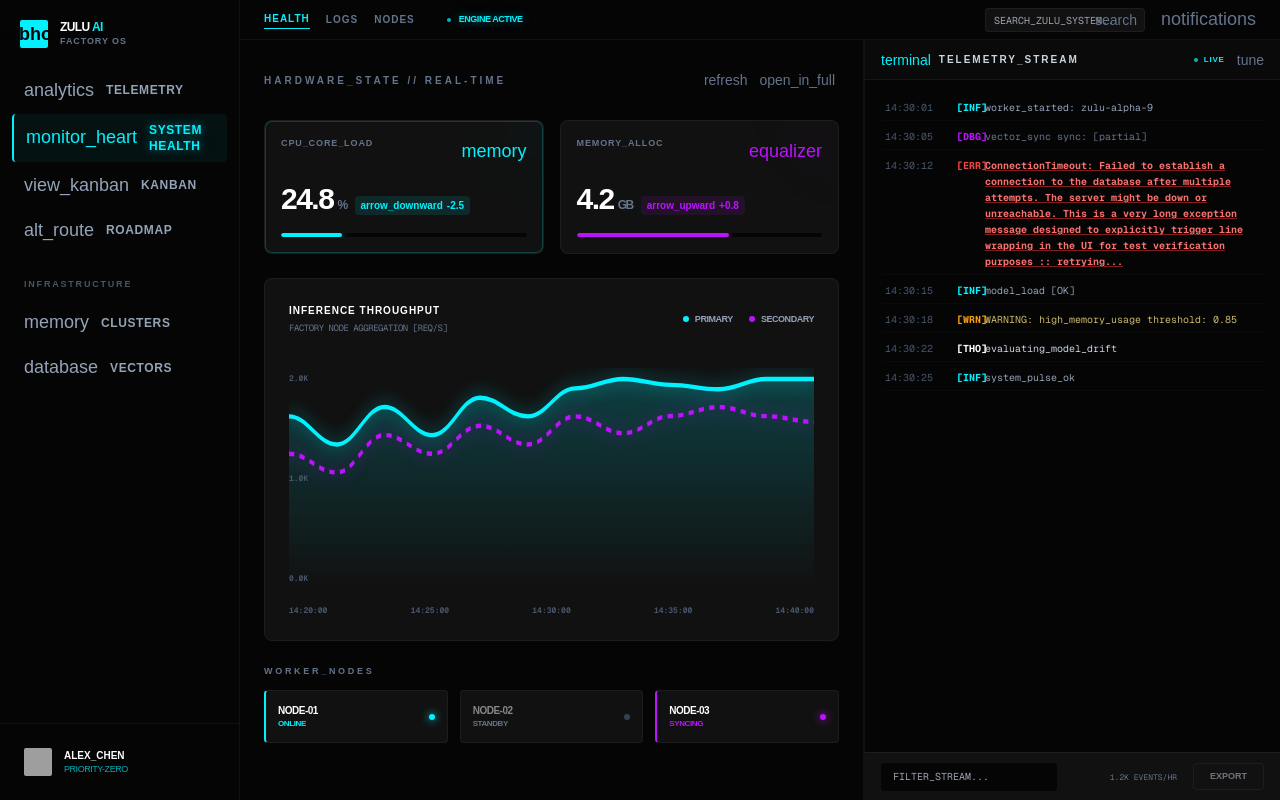
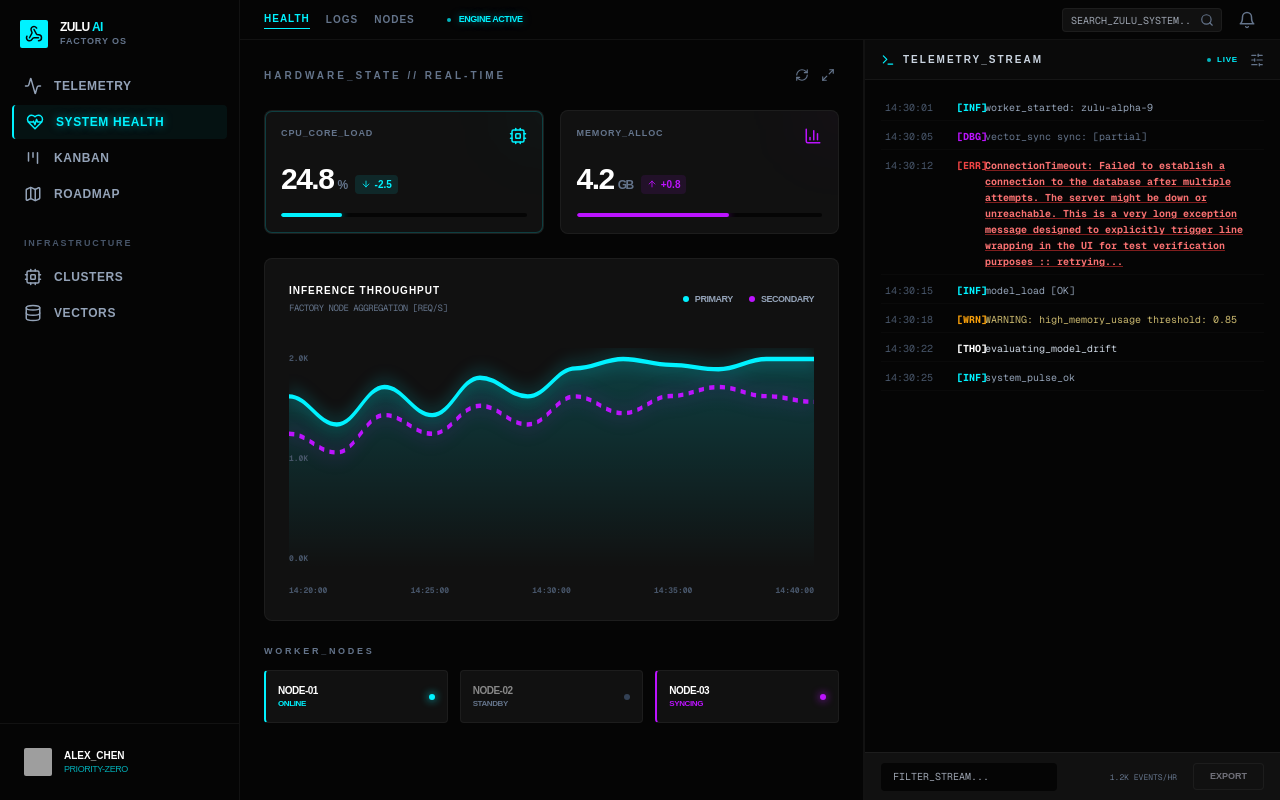
Before and after one commit to watkajtys/builderloom-zulu-1773028070, a React (Vite) app: page /system-health in a window 1280 px wide. Built offline with nearby package versions, Linux system fonts and the light colour scheme; grey boxes are pictures that could not be loaded.

Commit message:
feat: implementation attempt 1

```diff
--- a/src/components/Header.tsx
+++ b/src/components/Header.tsx
@@ -1,4 +1,5 @@
 import React from 'react';
+import { Search, Bell } from 'lucide-react';
 
 export function Header() {
   return (
@@ -17,10 +18,10 @@ export function Header() {
       <div className="flex items-center gap-4">
         <div className="relative">
           <input className="h-6 pl-2 pr-8 text-[10px] bg-dark-surface border border-border-muted rounded text-slate-300 focus:border-electric-blue focus:ring-0 w-40 transition-all font-mono" placeholder="SEARCH_ZULU_SYSTEM..." type="text" />
-          <span className="material-symbols-outlined absolute right-2 top-1/2 -translate-y-1/2 text-slate-500 text-sm">search</span>
+          <Search size={14} className="absolute right-2 top-1/2 -translate-y-1/2 text-slate-500" />
         </div>
         <button className="text-slate-500 hover:text-electric-blue transition-colors">
-          <span className="material-symbols-outlined text-[18px]">notifications</span>
+          <Bell size={18} />
         </button>
       </div>
     </header>
--- a/src/components/MetricCard.tsx
+++ b/src/components/MetricCard.tsx
@@ -1,8 +1,9 @@
 import React from 'react';
+import { ArrowUp, ArrowDown } from 'lucide-react';
 
 interface MetricCardProps {
   title: string;
-  icon: string;
+  icon: React.ReactNode;
   value: string;
   unit: string;
   change: string;
@@ -26,16 +27,14 @@ export function MetricCard({ title, icon, value, unit, change, trend, percentage
       <div className={`absolute top-0 right-0 w-16 h-16 ${bgClass} -mr-8 -mt-8 rounded-full blur-2xl`}></div>
       <div className="flex justify-between items-start mb-4">
         <span className="text-[9px] font-black text-slate-500 uppercase tracking-widest">{title}</span>
-        <span className={`material-symbols-outlined ${textClass} text-lg`}>{icon}</span>
+        <span className={`${textClass}`}>{icon}</span>
       </div>
       <div className="flex items-baseline gap-2">
         <span className="text-3xl font-black text-white tracking-tighter">
           {value}<span className="text-xs text-slate-500 ml-1">{unit}</span>
         </span>
         <span className={`text-[10px] ${textClass} font-bold flex items-center ${bgBadgeClass} px-1.5 py-0.5 rounded`}>
-          <span className="material-symbols-outlined text-[10px] mr-1">
-            {trend === 'up' ? 'arrow_upward' : 'arrow_downward'}
-          </span>
+          {trend === 'up' ? <ArrowUp size={10} className="mr-1" /> : <ArrowDown size={10} className="mr-1" />}
           {trend === 'up' ? '+' : '-'}{change}
         </span>
       </div>
--- a/src/components/Sidebar.tsx
+++ b/src/components/Sidebar.tsx
@@ -1,5 +1,6 @@
 import React from 'react';
 import { NavLink } from 'react-router-dom';
+import { Webhook, Activity, HeartPulse, Kanban, Map, Cpu, Database } from 'lucide-react';
 
 export function Sidebar() {
   return (
@@ -7,7 +8,7 @@ export function Sidebar() {
       <div className="p-5">
         <div className="flex items-center gap-3">
           <div className="w-7 h-7 bg-electric-blue flex items-center justify-center text-obsidian rounded-sm">
-            <span className="material-symbols-outlined text-lg font-bold">webhook</span>
+            <Webhook size={18} className="font-bold" />
           </div>
           <div className="flex flex-col">
             <h1 className="text-xs font-black leading-tight uppercase tracking-tighter text-white">Zulu <span className="text-electric-blue">AI</span></h1>
@@ -17,19 +18,19 @@ export function Sidebar() {
       </div>
       <nav className="flex-1 px-3 space-y-0.5">
         <NavLink to="/" className={({ isActive }) => `flex items-center gap-3 px-3 py-2 rounded transition-all group ${isActive ? 'bg-electric-blue/5 text-electric-blue border-l-2 border-electric-blue' : 'text-slate-400 hover:text-electric-blue hover:bg-white/5'}`}>
-          <span className="material-symbols-outlined text-[18px]">analytics</span>
+          <Activity size={18} />
           <span className="text-xs font-semibold uppercase tracking-wider">Telemetry</span>
         </NavLink>
         <NavLink to="/system-health" className={({ isActive }) => `flex items-center gap-3 px-3 py-2 rounded transition-all ${isActive ? 'bg-electric-blue/5 text-electric-blue border-l-2 border-electric-blue' : 'text-slate-400 hover:text-electric-blue hover:bg-white/5'}`}>
-          <span className="material-symbols-outlined text-[18px] fill-[1]">monitor_heart</span>
+          <HeartPulse size={18} className="fill-[1]" />
           <span className="text-xs font-bold uppercase tracking-wider neon-glow-blue">System Health</span>
         </NavLink>
         <NavLink to="/kanban" className="flex items-center gap-3 px-3 py-2 rounded text-slate-400 hover:text-neon-purple hover:bg-white/5 transition-all">
-          <span className="material-symbols-outlined text-[18px]">view_kanban</span>
+          <Kanban size={18} />
           <span className="text-xs font-semibold uppercase tracking-wider">Kanban</span>
         </NavLink>
         <NavLink to="/roadmap" className="flex items-center gap-3 px-3 py-2 rounded text-slate-400 hover:text-white hover:bg-white/5 transition-all">
-          <span className="material-symbols-outlined text-[18px]">alt_route</span>
+          <Map size={18} />
           <span className="text-xs font-semibold uppercase tracking-wider">Roadmap</span>
         </NavLink>
 
@@ -37,11 +38,11 @@ export function Sidebar() {
           <p className="px-3 text-[9px] font-black text-slate-600 uppercase tracking-[0.2em]">Infrastructure</p>
         </div>
         <NavLink to="/clusters" className="flex items-center gap-3 px-3 py-2 rounded text-slate-400 hover:text-white hover:bg-white/5 transition-all">
-          <span className="material-symbols-outlined text-[18px]">memory</span>
+          <Cpu size={18} />
           <span className="text-xs font-semibold uppercase tracking-wider">Clusters</span>
         </NavLink>
         <NavLink to="/vectors" className="flex items-center gap-3 px-3 py-2 rounded text-slate-400 hover:text-white hover:bg-white/5 transition-all">
-          <span className="material-symbols-outlined text-[18px]">database</span>
+          <Database size={18} />
           <span className="text-xs font-semibold uppercase tracking-wider">Vectors</span>
         </NavLink>
       </nav>
--- a/src/components/SystemHealth.tsx
+++ b/src/components/SystemHealth.tsx
@@ -5,6 +5,7 @@ import { TelemetryStream } from './TelemetryStream';
 import { InferenceChart } from './InferenceChart';
 import { useTelemetry } from '../hooks/useTelemetry';
 import { useTelemetryLogs } from '../hooks/useTelemetryLogs';
+import { Cpu, BarChart3, RefreshCw, Maximize2 } from 'lucide-react';
 
 export function SystemHealth() {
   const { primaryData, secondaryData } = useTelemetry();
@@ -18,10 +19,10 @@ export function SystemHealth() {
             <h2 className="text-[10px] font-black text-slate-500 uppercase tracking-[0.3em]">Hardware_State // Real-time</h2>
             <div className="flex gap-1">
               <button className="p-1 rounded text-slate-500 hover:text-electric-blue transition-colors">
-                <span className="material-symbols-outlined text-sm">refresh</span>
+                <RefreshCw size={14} />
               </button>
               <button className="p-1 rounded text-slate-500 hover:text-electric-blue transition-colors">
-                <span className="material-symbols-outlined text-sm">open_in_full</span>
+                <Maximize2 size={14} />
               </button>
             </div>
           </div>
@@ -29,7 +30,7 @@ export function SystemHealth() {
           <div className="grid grid-cols-2 gap-4">
             <MetricCard
               title="CPU_CORE_LOAD"
-              icon="memory"
+              icon={<Cpu size={18} />}
               value="24.8"
               unit="%"
               change="2.5"
@@ -39,7 +40,7 @@ export function SystemHealth() {
             />
             <MetricCard
               title="MEMORY_ALLOC"
-              icon="equalizer"
+              icon={<BarChart3 size={18} />}
               value="4.2"
               unit="GB"
               change="0.8"
--- a/src/components/Telemetry.tsx
+++ b/src/components/Telemetry.tsx
@@ -4,6 +4,7 @@ import { useTelemetryLogs } from '../hooks/useTelemetryLogs';
 import { TelemetryHeader } from './TelemetryHeader';
 import { TelemetryStats } from './TelemetryStats';
 import { TelemetryLogGrid } from './TelemetryLogGrid';
+import { Database, Cpu } from 'lucide-react';
 
 export function Telemetry() {
   const [searchParams, setSearchParams] = useSearchParams();
@@ -58,11 +59,11 @@ export function Telemetry() {
       <footer className="h-10 border-t border-border-muted bg-obsidian flex items-center justify-between px-6 flex-shrink-0 text-[10px] font-bold text-zinc-grey uppercase">
         <div className="flex items-center gap-6">
           <div className="flex items-center gap-2">
-            <span className="material-symbols-outlined text-sm">database</span>
+            <Database size={14} />
             <span>Elastic Index: US-EAST-1-PROD</span>
           </div>
           <div className="flex items-center gap-2">
-            <span className="material-symbols-outlined text-sm">memory</span>
+            <Cpu size={14} />
             <span>CPU: 24%</span>
           </div>
         </div>
--- a/src/components/TelemetryStats.tsx
+++ b/src/components/TelemetryStats.tsx
@@ -1,4 +1,5 @@
 import React from 'react';
+import { TrendingDown } from 'lucide-react';
 
 interface TelemetryStatsProps {
   stats: {
@@ -36,8 +37,8 @@ export function TelemetryStats({ stats }: TelemetryStatsProps) {
           <h3 className="text-[10px] font-bold text-zinc-grey uppercase tracking-widest">Error Rate</h3>
           <div className="flex items-baseline gap-2 mt-2">
             <span className="text-2xl font-bold text-rose-500">{stats.errorRate}%</span>
-            <span className="text-[10px] text-electric-blue font-bold flex items-center">
-              <span className="material-symbols-outlined text-xs">trending_down</span> 4%
+            <span className="text-[10px] text-electric-blue font-bold flex items-center gap-1">
+              <TrendingDown size={12} /> 4%
             </span>
           </div>
         </div>
--- a/src/components/TelemetryStream.tsx
+++ b/src/components/TelemetryStream.tsx
@@ -1,6 +1,7 @@
 import React from 'react';
 import { TelemetryLog } from '../hooks/useTelemetryLogs';
 import { getLogLevelConfig, formatLogMessage } from '../utils/telemetryConfig';
+import { Terminal, SlidersHorizontal } from 'lucide-react';
 
 interface TelemetryStreamProps {
   logs: TelemetryLog[];
@@ -34,7 +35,7 @@ export function TelemetryStream({ logs }: TelemetryStreamProps) {
     <div className="w-[40%] flex flex-col bg-obsidian border-l border-border-muted overflow-hidden">
       <div className="h-10 px-4 flex items-center justify-between border-b border-border-muted bg-dark-surface/50 flex-shrink-0">
         <div className="flex items-center gap-2">
-          <span className="material-symbols-outlined text-electric-blue text-sm">terminal</span>
+          <Terminal size={14} className="text-electric-blue" />
           <h3 className="text-[10px] font-black text-slate-300 uppercase tracking-[0.2em]">Telemetry_Stream</h3>
         </div>
         <div className="flex items-center gap-3">
@@ -43,7 +44,7 @@ export function TelemetryStream({ logs }: TelemetryStreamProps) {
             <span className="text-[8px] font-black text-electric-blue uppercase tracking-widest">LIVE</span>
           </div>
           <button className="text-slate-500 hover:text-white transition-colors">
-            <span className="material-symbols-outlined text-sm">tune</span>
+            <SlidersHorizontal size={14} />
           </button>
         </div>
       </div>
```
Also changed, not shown: src/components/TelemetryHeader.tsx (+4 -3 lines), 2 other files (tests, documents, lock files or other folders).
